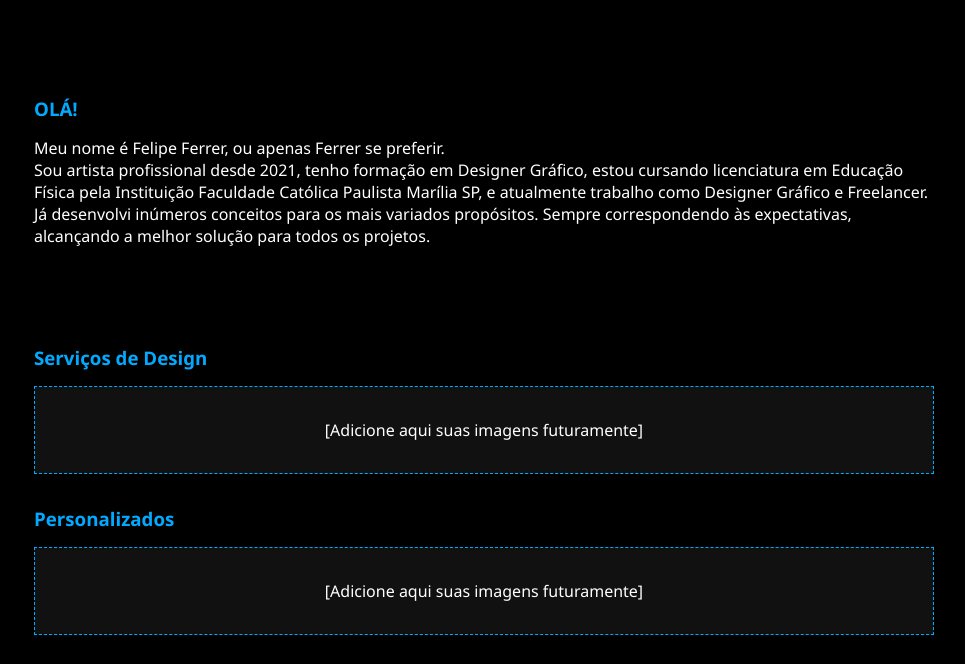
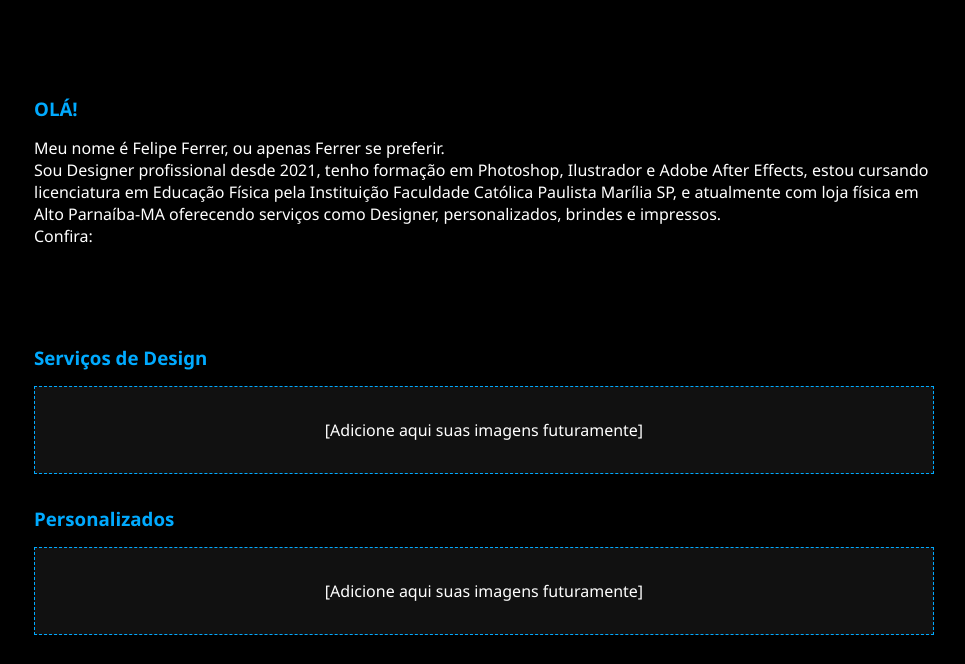
Before and after one commit to Felippeferrer/portfolio-ferrer2, a plain HTML site: page index.html in a window 1280 px wide. Shown: the part 133-797 px from the top of the page, without its empty margins (156-1121 px from the left). Drawn offline with Linux system fonts and the light colour scheme.

Commit message:
Add files via upload

```diff
--- a/index.html
+++ b/index.html
@@ -16,8 +16,8 @@
         <h3>OLÁ!</h3>
         <p>
             Meu nome é Felipe Ferrer, ou apenas Ferrer se preferir.<br>
-            Sou artista profissional desde 2021, tenho formação em Designer Gráfico, estou cursando licenciatura em Educação Física pela Instituição Faculdade Católica Paulista Marília SP, e atualmente trabalho como Designer Gráfico e Freelancer.<br>
-            Já desenvolvi inúmeros conceitos para os mais variados propósitos. Sempre correspondendo às expectativas, alcançando a melhor solução para todos os projetos.
+            Sou Designer profissional desde 2021, tenho formação em Photoshop, Ilustrador e Adobe After Effects, estou cursando licenciatura em Educação Física pela Instituição Faculdade Católica Paulista Marília SP, e atualmente com loja física em Alto Parnaíba-MA oferecendo serviços como Designer, personalizados, brindes e impressos.<br>
+            Confira:
         </p>
     </section>
 
```
